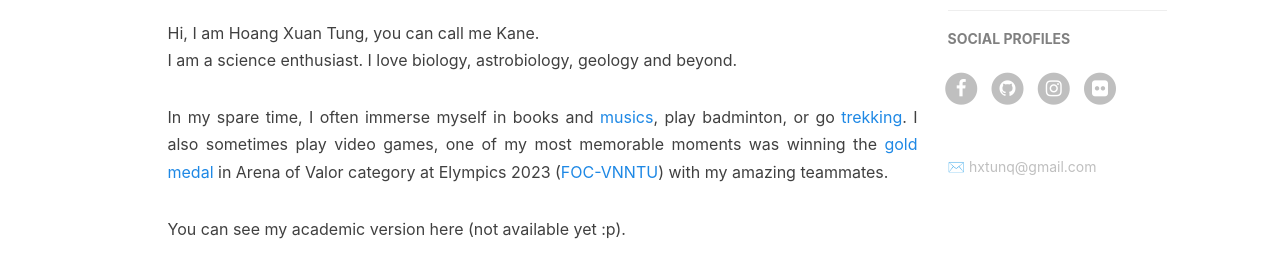
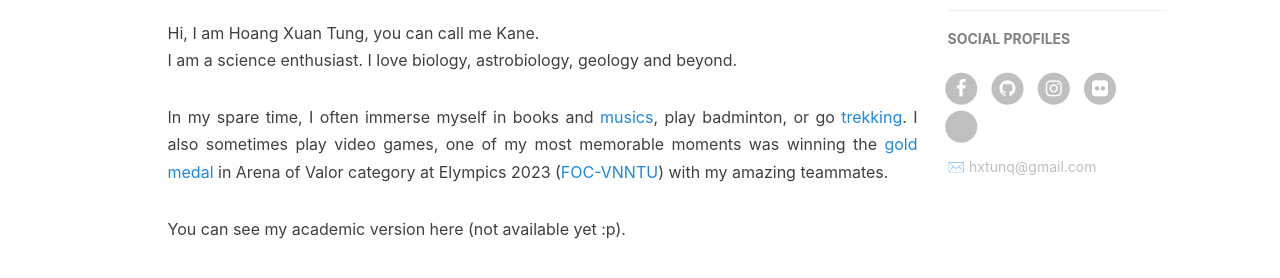
Before and after one commit to orionanseaweed/orionanseaweed.github.io, a Jekyll site: the page built from index.html, in a window 1280 px wide. Shown: the part 448-726 px from the top of the page. Built offline with Jekyll 4.4.1, drawn with Linux system fonts in a browser that asks for light colours; nearby versions of some CDN libraries; library files that are not in the unit come from our copies; the list of posts is cut into pages by our own code; comment, search, counter and statistics services are not loaded.

Commit message:
Update page.html

```diff
--- a/_layouts/page.html
+++ b/_layouts/page.html
@@ -186,7 +186,8 @@
                             <li>
                                 <a target="_blank" href="https://www.letterboxd.com/{{ site.letterboxd_username }}">
                                     <span class="fa-stack fa-lg">
-                                        <i class="fa-brands fa-letterboxd"></i>
+                                        <i class="fa fa-circle fa-stack-2x"></i>
+                                        <i class="fa-brands fa-letterboxd fa-stack-1x fa-inverse"></i>
                                     </span>
                                 </a>
                             </li>
```
